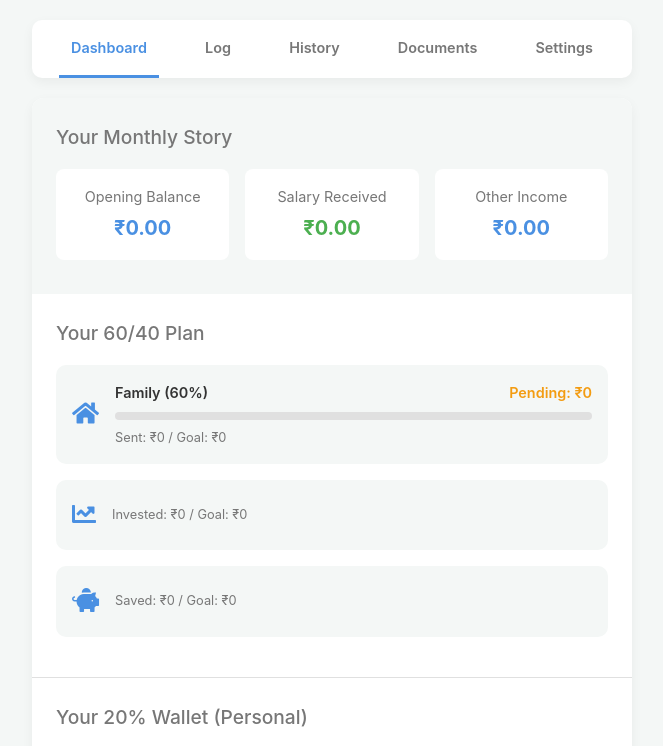
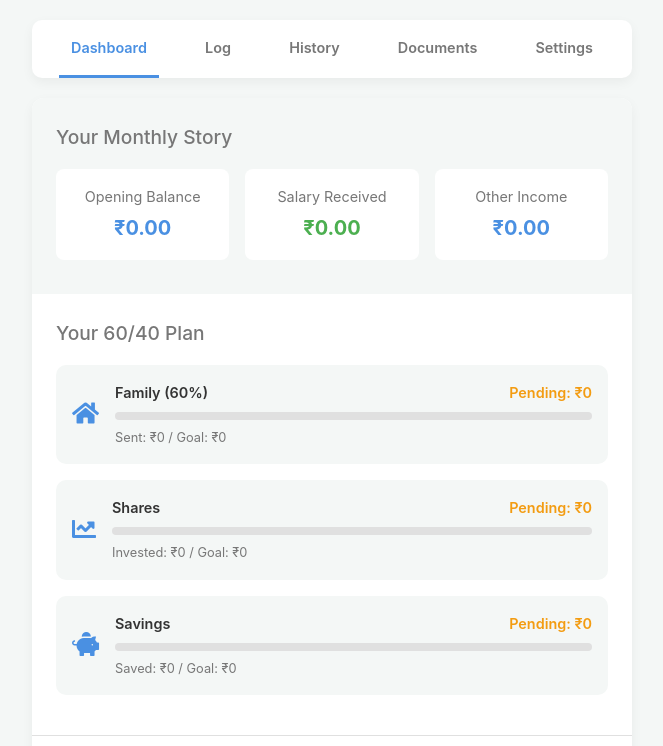
Before and after one commit to madhan96p/Portfolio, a website: page main.html in a window 1280 px wide. Shown: the top 746 px of the page, without its empty margins (308-971 px from the left). Drawn offline with Linux system fonts and the light colour scheme; no server answers.

```diff
--- a/main.html
+++ b/main.html
@@ -63,12 +63,26 @@
             <div class="goal-card" id="shares-card">
                 <div class="goal-icon"><i class="fas fa-chart-line"></i></div>
                 <div class="goal-details">
+                    <div class="goal-header">
+                        <span>Shares</span>
+                        <span id="shares-pending">Pending: ₹0</span>
+                    </div>
+                    <div class="progress-bar">
+                        <div class="progress" id="shares-progress"></div>
+                    </div>
                     <div class="goal-summary" id="shares-summary">Invested: ₹0 / Goal: ₹0</div>
                 </div>
             </div>
             <div class="goal-card" id="savings-card">
                 <div class="goal-icon"><i class="fas fa-piggy-bank"></i></div>
                 <div class="goal-details">
+                    <div class="goal-header">
+                        <span>Savings</span>
+                        <span id="savings-pending">Pending: ₹0</span>
+                    </div>
+                    <div class="progress-bar">
+                        <div class="progress" id="savings-progress"></div>
+                    </div>
                     <div class="goal-summary" id="savings-summary">Saved: ₹0 / Goal: ₹0</div>
                 </div>
             </div>
```
